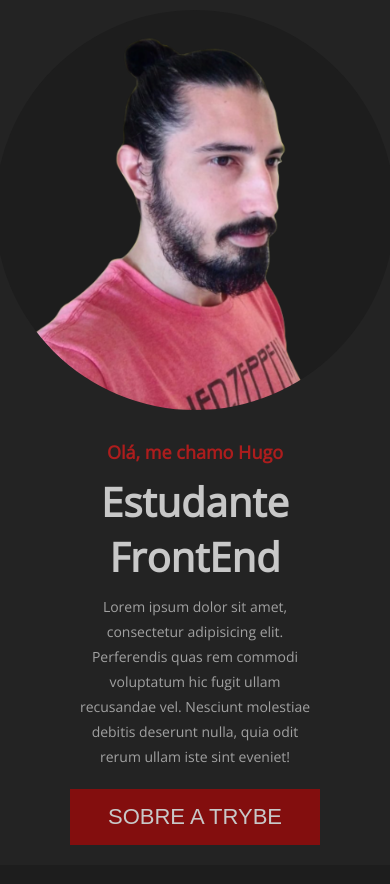
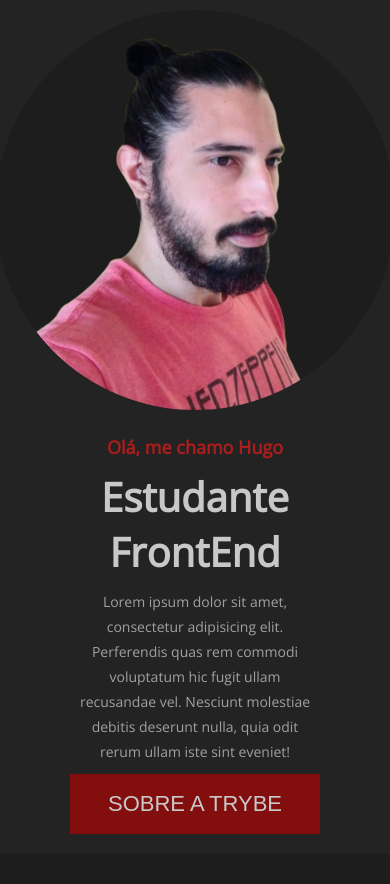
Before and after one commit to hugoflaviofa/Meu-Portf-lio, a plain HTML site: page index.html in a window 390 px wide. Shown: the part 90-974 px from the top of the page. Drawn offline with nearby package versions, Linux system fonts and the light colour scheme; a web font is replaced by a local one.

Commit message:
Substituido margin por gap

```diff
--- a/style/button.css
+++ b/style/button.css
@@ -4,9 +4,8 @@
   font-size: 1.1em;
   text-transform: uppercase;
 
-  margin-top: 20px;
-  padding: 15px;
   width: 250px;
+  height: 60px;
 
   border: none;
 }
--- a/style/main.css
+++ b/style/main.css
@@ -8,12 +8,15 @@
   color: white;
   display: flex;
 
-  /* border: var(--red); */
+  /* border: var(--blue); */
+  gap: 25px;
 }
 
 .containner-photo {
+  /* border: var(--red); */
   display: flex;
   align-items: center;
+
 }
 
 .containner-photo img {
@@ -26,14 +29,15 @@
 }
 
 .containner-about {
+  /* border: var(--red); */
 
   font-size: 20px;
   width: 60vw;
-  padding: 0 5vw;
 
   display:  flex;
   flex-direction: column;
   justify-content: center;
+  gap: 10px;
 }
 
 .containner-about h3 {
--- a/style/mobile.css
+++ b/style/mobile.css
@@ -19,7 +19,6 @@
     align-items: center;
   }
   .containner-photo {
-    margin-bottom: 30px;
   }
   .containner-about {
     margin: 0;
@@ -29,6 +28,5 @@
   }
   .containner-about h1 {
     font-size: 2em;
-    margin: 10px 0;
   }
 }
```
